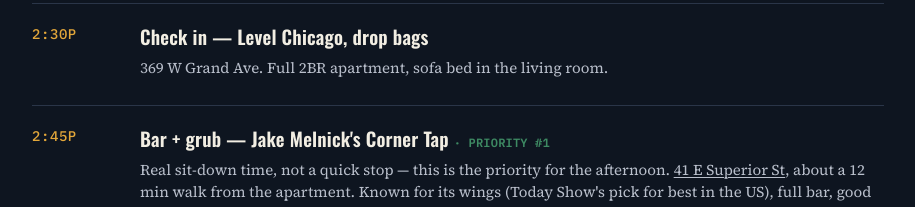
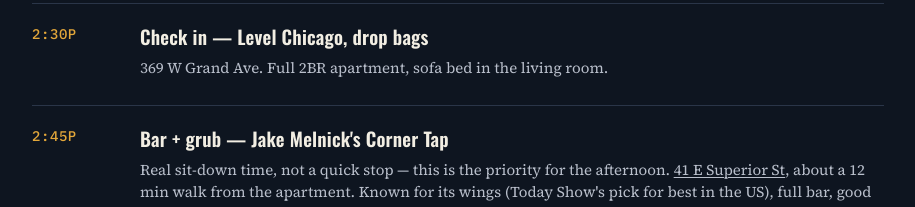
Before and after one commit to alanb43/skills-repo, a plain HTML site: page index.html in a window 1280 px wide. Shown: the part 1100-1307 px from the top of the page, without its empty margins (182-1097 px from the left). Drawn offline with nearby package versions, Linux system fonts and the light colour scheme.

Commit message:
Update event title in index.html
Removed priority label from event title.

```diff
--- a/index.html
+++ b/index.html
@@ -304,7 +304,7 @@
     <div class="event">
       <div class="time">2:45P</div>
       <div>
-        <div class="title">Bar + grub — Jake Melnick's Corner Tap <span style="color:var(--turf);font-family:'IBM Plex Mono',monospace;font-size:12px;">· PRIORITY #1</span></div>
+        <div class="title">Bar + grub — Jake Melnick's Corner Tap</div>
         <div class="desc">Real sit-down time, not a quick stop — this is the priority for the afternoon. <a href="https://www.google.com/maps/search/?api=1&query=Jake+Melnick%27s+Corner+Tap+41+E+Superior+St+Chicago+IL">41 E Superior St</a>, about a 12 min walk from the apartment. Known for its wings (Today Show's pick for best in the US), full bar, good beer list, patio when the weather's right.</div>
         <div class="meta"><span class="pill book">(312) 266-0400</span></div>
       </div>
```
